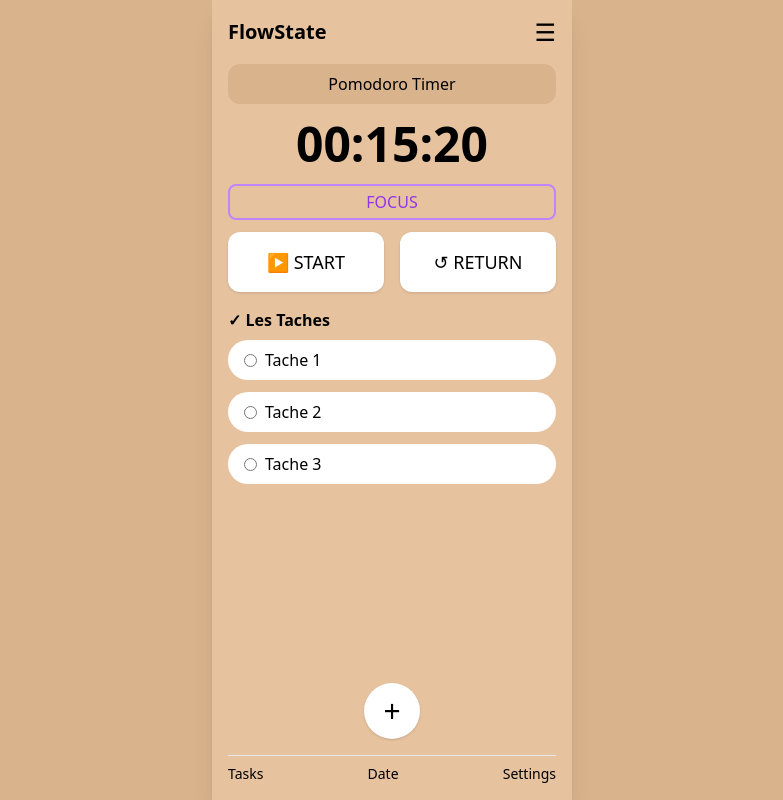
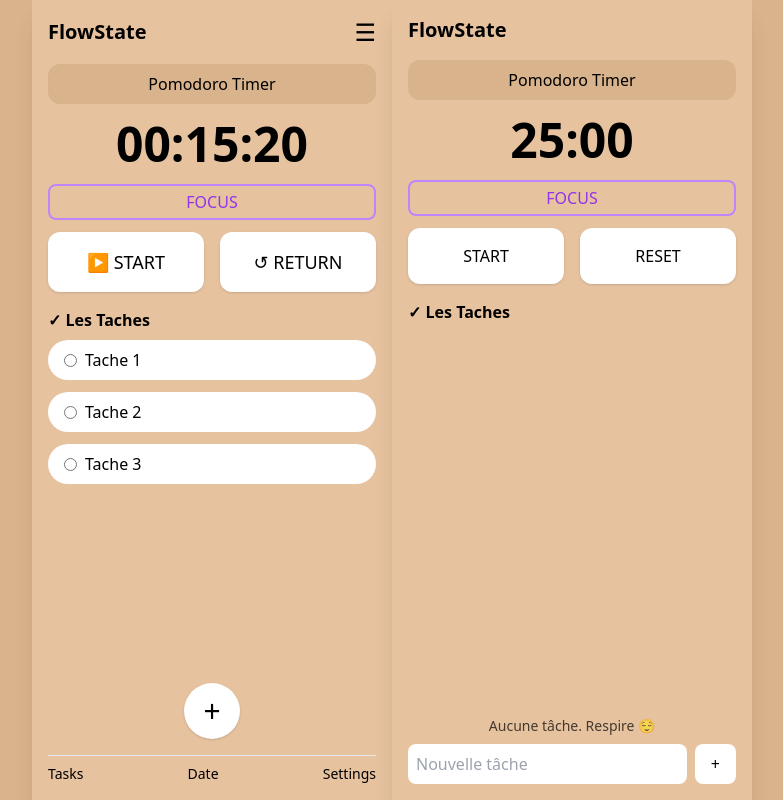
Before and after one commit to hamza-ab-alt/FlowState, a plain HTML site: page index.html in a window 1280 px wide. Shown: the whole page, without its empty margins (248-1031 px from the left). Drawn offline with nearby package versions, Linux system fonts and the light colour scheme.

Commit message:
modifier sur le partie html pour travailler sur le prt dynamique js

```diff
--- a/index.html
+++ b/index.html
@@ -77,6 +77,59 @@
     </div>
 
   </div>
+<!doctype html>
+<html lang="fr">
+<head>
+<meta charset="UTF-8" />
+<meta name="viewport" content="width=device-width, initial-scale=1.0"/>
+<script src="https://cdn.tailwindcss.com"></script>
+<title>FlowState</title>
+</head>
+
+<body class="min-h-screen flex justify-center items-center bg-[#d9b38c]">
+
+<div class="w-[360px] min-h-screen bg-[#e6c29f] shadow-xl p-4 flex flex-col">
+
+<div class="flex justify-between items-center mb-4">
+<h1 class="text-xl font-semibold">FlowState</h1>
+</div>
+
+<div class="bg-[#d9b38c] rounded-xl text-center py-2 mb-4 font-medium">
+Pomodoro Timer
+</div>
+
+<div id="timerDisplay" class="text-center text-5xl font-bold mb-4">
+25:00
+</div>
+
+<div id="status" class="border-2 border-purple-400 text-center rounded-lg py-1 mb-3 font-medium text-purple-600">
+FOCUS
+</div>
+
+<div class="flex gap-4 mb-4">
+<button id="startBtn" class="flex-1 bg-white rounded-xl py-4 shadow">START</button>
+<button id="resetBtn" class="flex-1 bg-white rounded-xl py-4 shadow">RESET</button>
+</div>
+
+<h2 class="font-semibold mb-2">✓ Les Taches</h2>
+
+<div id="todoList" class="space-y-3 flex-1"></div>
+
+<div id="emptyState" class="text-center text-sm opacity-70">
+Aucune tâche. Respire 😌
+</div>
+
+<div class="flex gap-2 mt-2">
+<input id="todoInput" class="flex-1 rounded-lg p-2" placeholder="Nouvelle tâche">
+<button id="addBtn" class="bg-white px-4 rounded-lg">+</button>
+</div>
+
+</div>
+
+<script type="module" src="app.js"></script>
 
 </body>
 </html>
+
+</body>
+</html>
```
